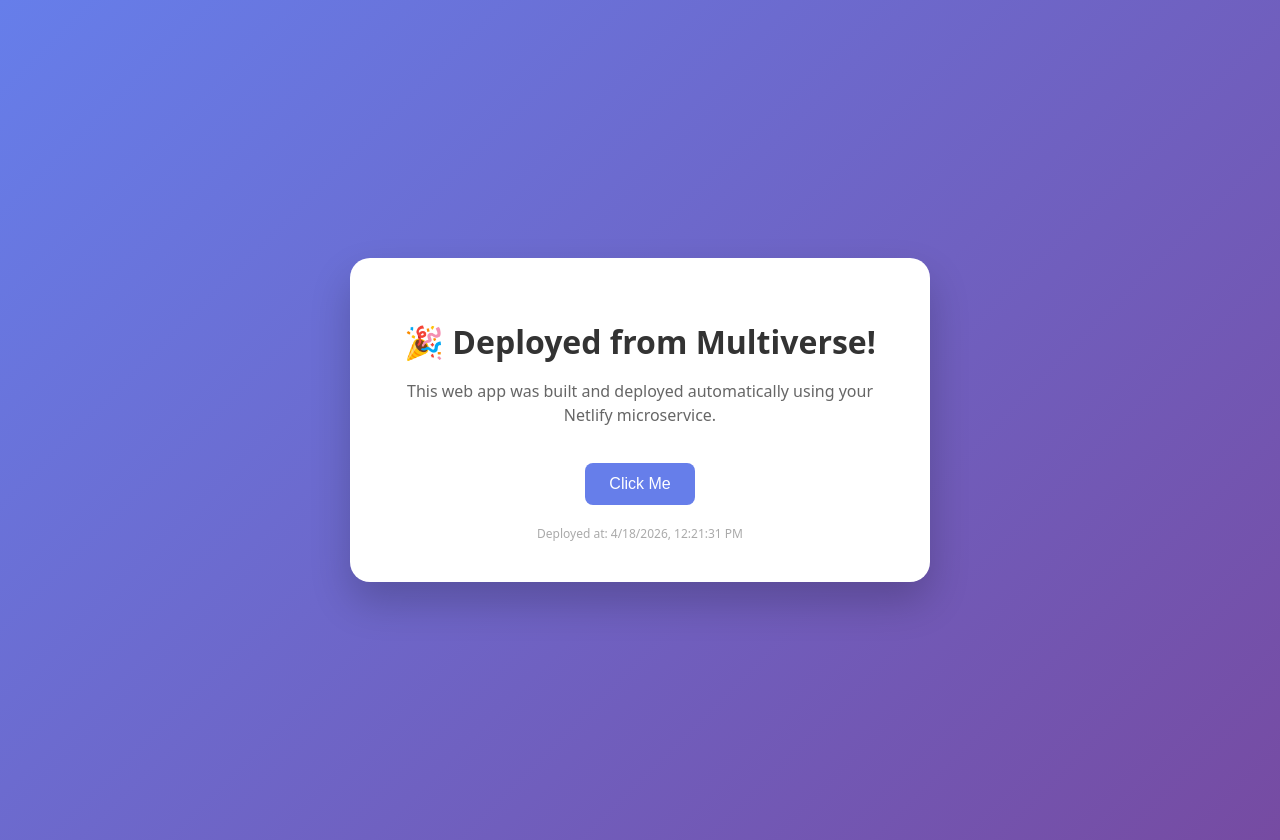
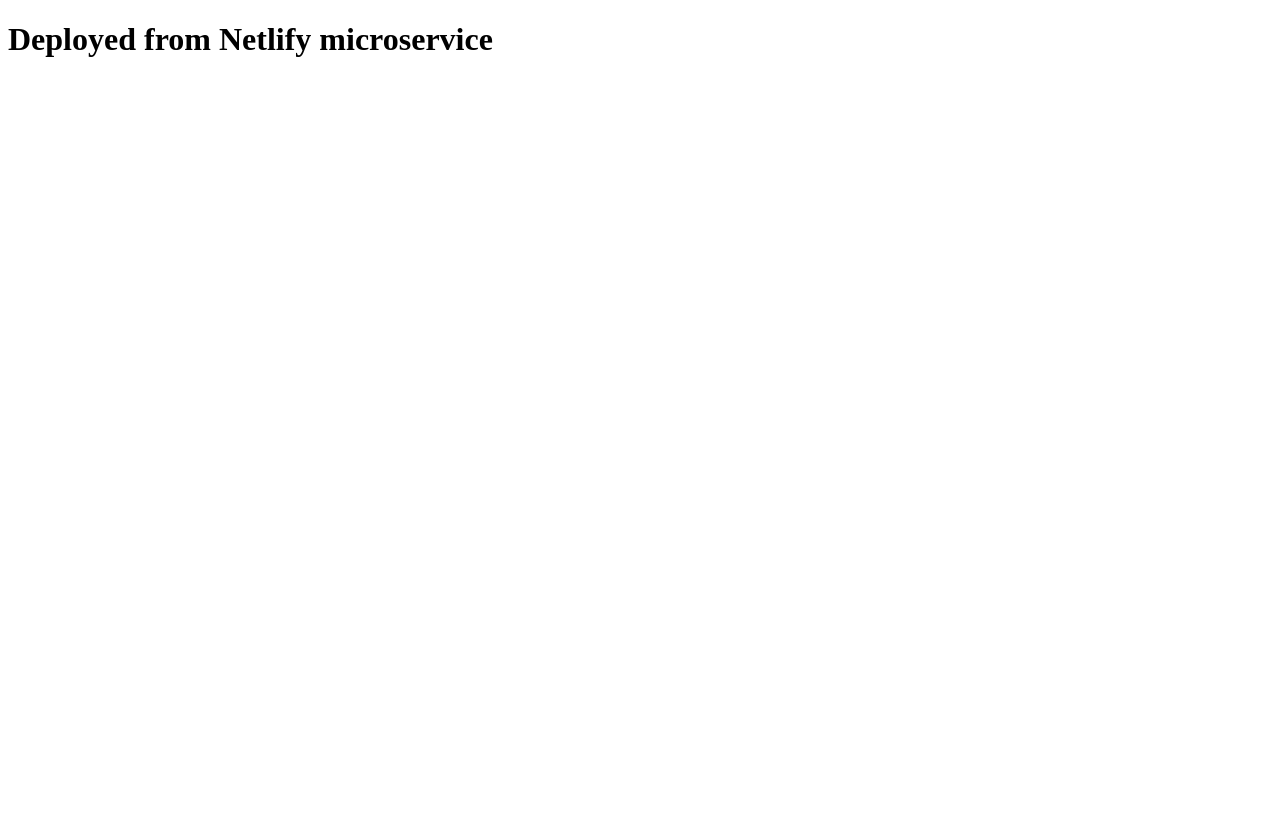
Before and after one commit to tedcharles111/raman-deployer, a website: page test-site/index.html in a window 1280 px wide. After the commit the page ends 800 px from the top, so only its background shows below. Drawn offline with Linux system fonts and the light colour scheme.

```diff
--- a/test-site/index.html
+++ b/test-site/index.html
@@ -1,53 +1,5 @@
 <!DOCTYPE html>
-<html lang="en">
-<head>
-    <meta charset="UTF-8">
-    <meta name="viewport" content="width=device-width, initial-scale=1.0">
-    <title>Multiverse Demo App</title>
-    <style>
-        body {
-            font-family: system-ui, -apple-system, sans-serif;
-            background: linear-gradient(135deg, #667eea 0%, #764ba2 100%);
-            min-height: 100vh;
-            display: flex;
-            justify-content: center;
-            align-items: center;
-            margin: 0;
-            padding: 20px;
-        }
-        .card {
-            background: white;
-            border-radius: 20px;
-            padding: 40px;
-            box-shadow: 0 20px 40px rgba(0,0,0,0.2);
-            text-align: center;
-            max-width: 500px;
-        }
-        h1 { color: #333; margin-bottom: 10px; }
-        p { color: #666; line-height: 1.5; }
-        .button {
-            background: #667eea;
-            color: white;
-            border: none;
-            padding: 12px 24px;
-            border-radius: 8px;
-            font-size: 16px;
-            cursor: pointer;
-            margin-top: 20px;
-        }
-        .button:hover { background: #5a67d8; }
-        .timestamp { font-size: 12px; color: #aaa; margin-top: 20px; }
-    </style>
-</head>
-<body>
-    <div class="card">
-        <h1>🎉 Deployed from Multiverse!</h1>
-        <p>This web app was built and deployed automatically using your Netlify microservice.</p>
-        <button class="button" onclick="alert('Hello from Multiverse!')">Click Me</button>
-        <div class="timestamp" id="time"></div>
-    </div>
-    <script>
-        document.getElementById('time').innerHTML = 'Deployed at: ' + new Date().toLocaleString();
-    </script>
-</body>
+<html>
+<head><title>Test Site</title></head>
+<body><h1>Deployed from Netlify microservice</h1></body>
 </html>
```
